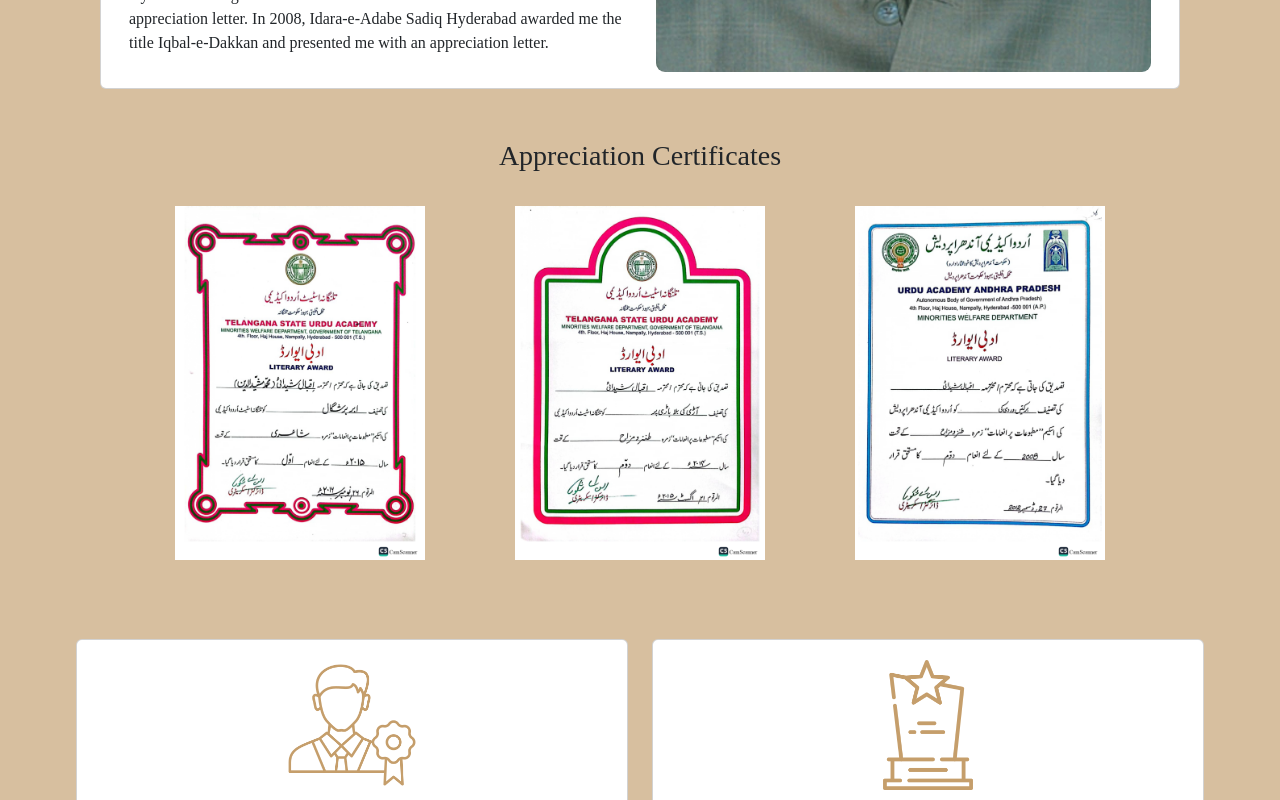
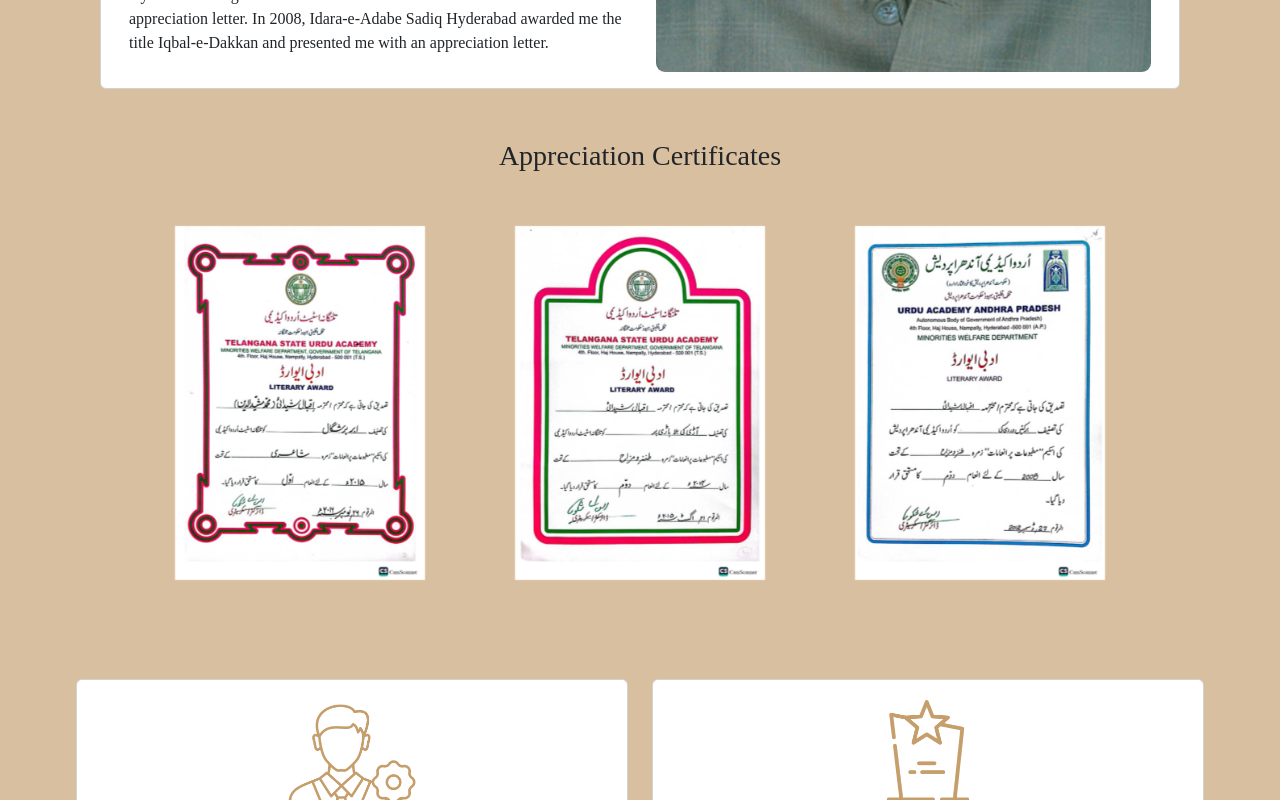
Before and after one commit to ibrahim9989/iqbal-shaidai, a React (Create React App) app: page /About in a window 1280 px wide. Shown: the part 600-1400 px from the top of the page. Built offline with nearby package versions, Linux system fonts and the light colour scheme; a web font is replaced by a local one.

Commit message:
Update Photos.css

```diff
--- a/src/components/Photos.css
+++ b/src/components/Photos.css
@@ -9,6 +9,7 @@
 }
 
 .img-container {
+  padding: 20px;
   display: flex;
   justify-content: center;
   align-items: center;
@@ -26,3 +27,18 @@
   justify-content: center;
   align-items: center;
 }
+.card-crt {
+  animation: anicrt linear;
+  animation-timeline: view();
+  animation-range: entry 0% cover 40%;
+}
+@keyframes anicrt {
+  from {
+    opacity: 0;
+    scale: 0.5;
+  }
+  to {
+    opacity: 1;
+    scale: 1;
+  }
+}
```
